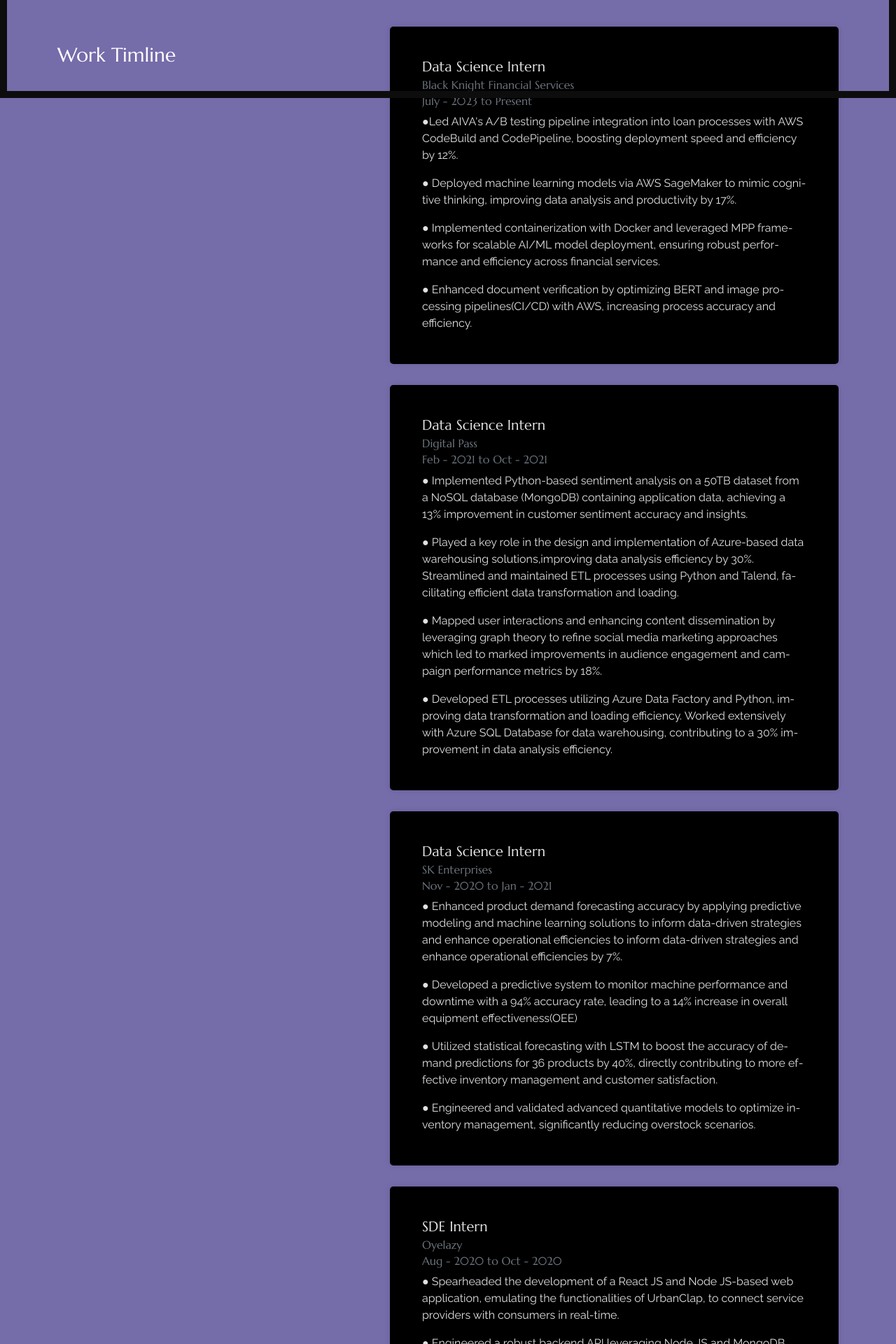
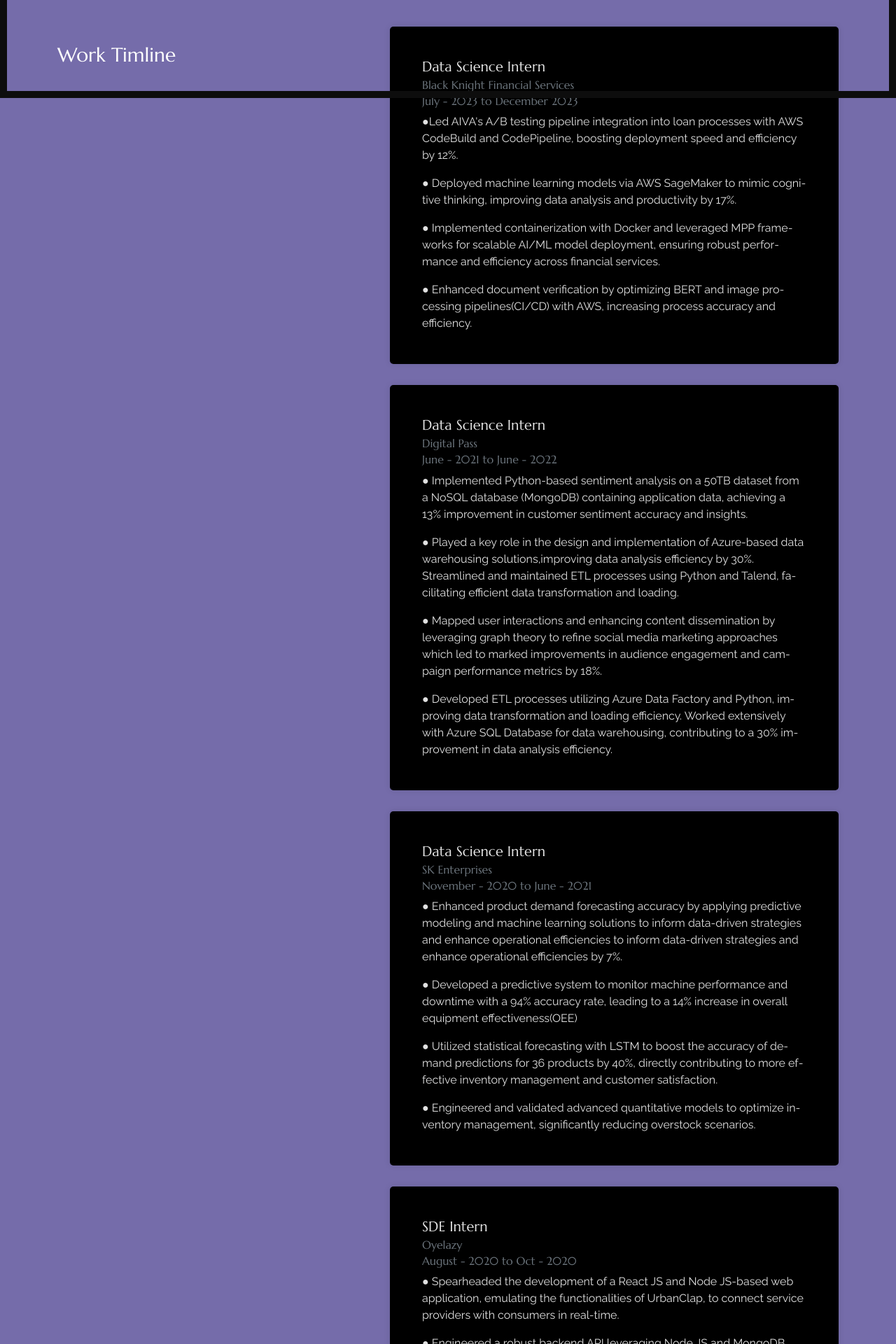
Before and after one commit to ris3abh/ris3abh.github.io, a React (Create React App) app: page /about in a window 1280 px wide. Shown: the part 660-2580 px from the top of the page at 70% size. Built offline with nearby package versions, Linux system fonts and the light colour scheme.

Commit message:
new changes

```diff
--- a/src/content_option.js
+++ b/src/content_option.js
@@ -28,7 +28,7 @@
 const worktimeline = [{
     jobtitle: "Data Science Intern",
     where: "Black Knight Financial Services",
-    date: "July - 2023 to Present",
+    date: "July - 2023 to December 2023",
     description1: "●Led AIVA's A/B testing pipeline integration into loan processes with AWS CodeBuild and CodePipeline, boosting deployment speed and efficiency by 12%.",
     description2: "● Deployed machine learning models via AWS SageMaker to mimic cognitive thinking, improving data analysis and productivity by 17%.",
     description3: "● Implemented containerization with Docker and leveraged MPP frameworks for scalable AI/ML model deployment, ensuring robust performance and efficiency across financial services.",
@@ -37,7 +37,7 @@
     {
         jobtitle: "Data Science Intern",
         where: "Digital Pass",
-        date: "Feb - 2021 to Oct - 2021",
+        date: "June - 2021 to June - 2022",
         description1: "● Implemented Python-based sentiment analysis on a 50TB dataset from a NoSQL database (MongoDB) containing application data, achieving a 13% improvement in customer sentiment accuracy and insights.",
         description2: "● Played a key role in the design and implementation of Azure-based data warehousing solutions,improving data analysis efficiency by 30%. Streamlined and maintained ETL processes using Python and Talend, facilitating efficient data transformation and loading.",
         description3: "● Mapped user interactions and enhancing content dissemination by leveraging graph theory to refine social media marketing approaches which led to marked improvements in audience engagement and campaign performance metrics by 18%.",
@@ -46,7 +46,7 @@
     {
         jobtitle: "Data Science Intern",
         where: "SK Enterprises",
-        date: "Nov - 2020 to Jan - 2021",
+        date: "November - 2020 to June - 2021",
         description1: "● Enhanced product demand forecasting accuracy by applying predictive modeling and machine learning solutions to inform data-driven strategies and enhance operational efficiencies to inform data-driven strategies and enhance operational efficiencies by 7%.",
         description2: "● Developed a predictive system to monitor machine performance and downtime with a 94% accuracy rate, leading to a 14% increase in overall equipment effectiveness(OEE)",
         description3: "● Utilized statistical forecasting with LSTM to boost the accuracy of demand predictions for 36 products by 40%, directly contributing to more effective inventory management and customer satisfaction.",
@@ -55,7 +55,7 @@
     {
         jobtitle: "SDE Intern",
         where: "Oyelazy",
-        date: "Aug - 2020 to Oct - 2020",
+        date: "August - 2020 to Oct - 2020",
         description1: "● Spearheaded the development of a React JS and Node JS-based web application, emulating the functionalities of UrbanClap, to connect service providers with consumers in real-time.",
         description2: "● Engineered a robust backend API leveraging Node JS and MongoDB, ensuring seamless data exchange and operational integrity for user transactions and service bookings.",
         description3: "● Enhanced web application performance by 20% through strategic code optimization and the implementation of advanced caching techniques, leading to improved user experience and faster load times.",
@@ -65,7 +65,7 @@
     {
         jobtitle: "SDE Intern",
         where: "Resillience",
-        date: "Jan - 2020 to Jul - 2020",
+        date: "May - 2020 to August - 2020",
         description1: "● Developed a comprehensive React JS and Node JS web application for online tuition classes targeting IIT aspirants, featuring an intuitive user interface and seamless course navigation.",
         description2: "● Implemented a cutting-edge live video streaming interface utilizing WebRTC, supporting both one-to-one and one-to-many conferencing options for interactive doubt clearing sessions.",
         description3: "● Architected a scalable backend API using Node JS and MongoDB, catering to the educational platform's requirements for content delivery, user management, and live session scheduling.",
```
Also changed, not shown: 7 other files (tests, documents, lock files or other folders).
